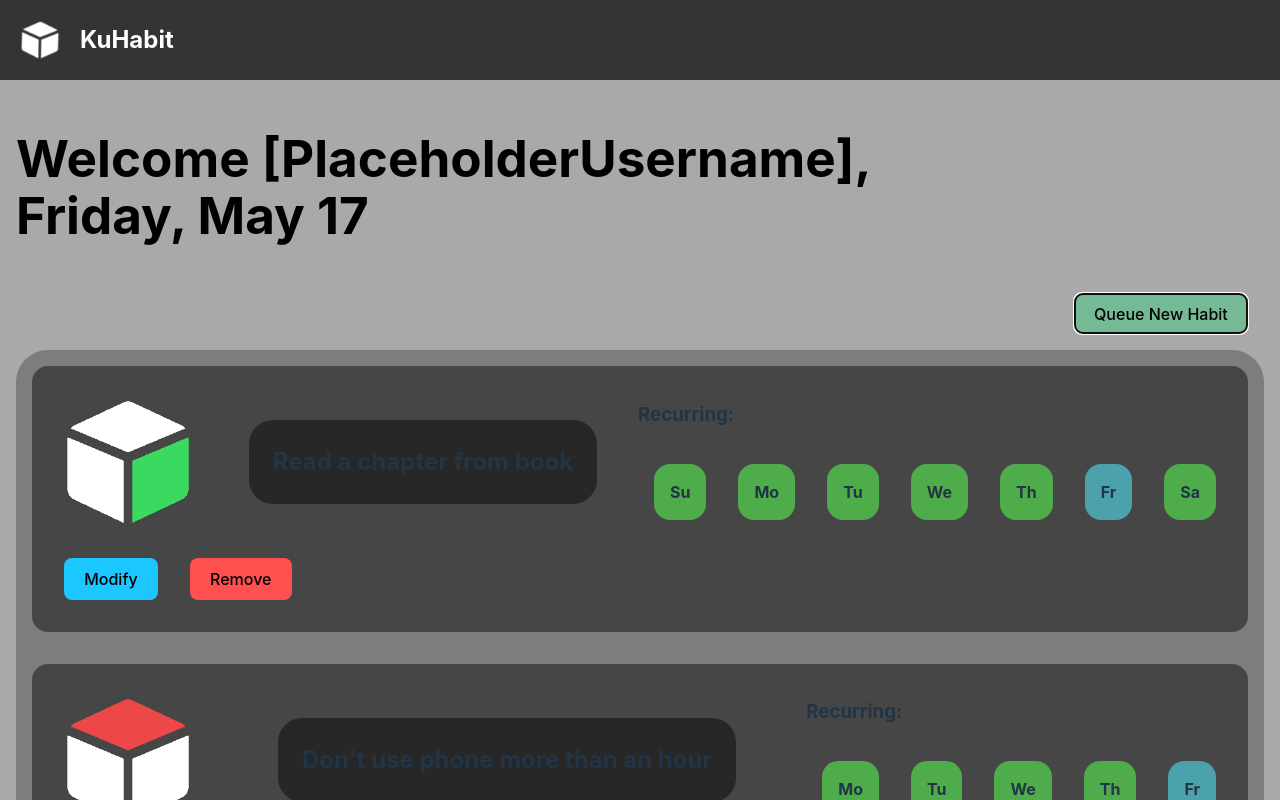
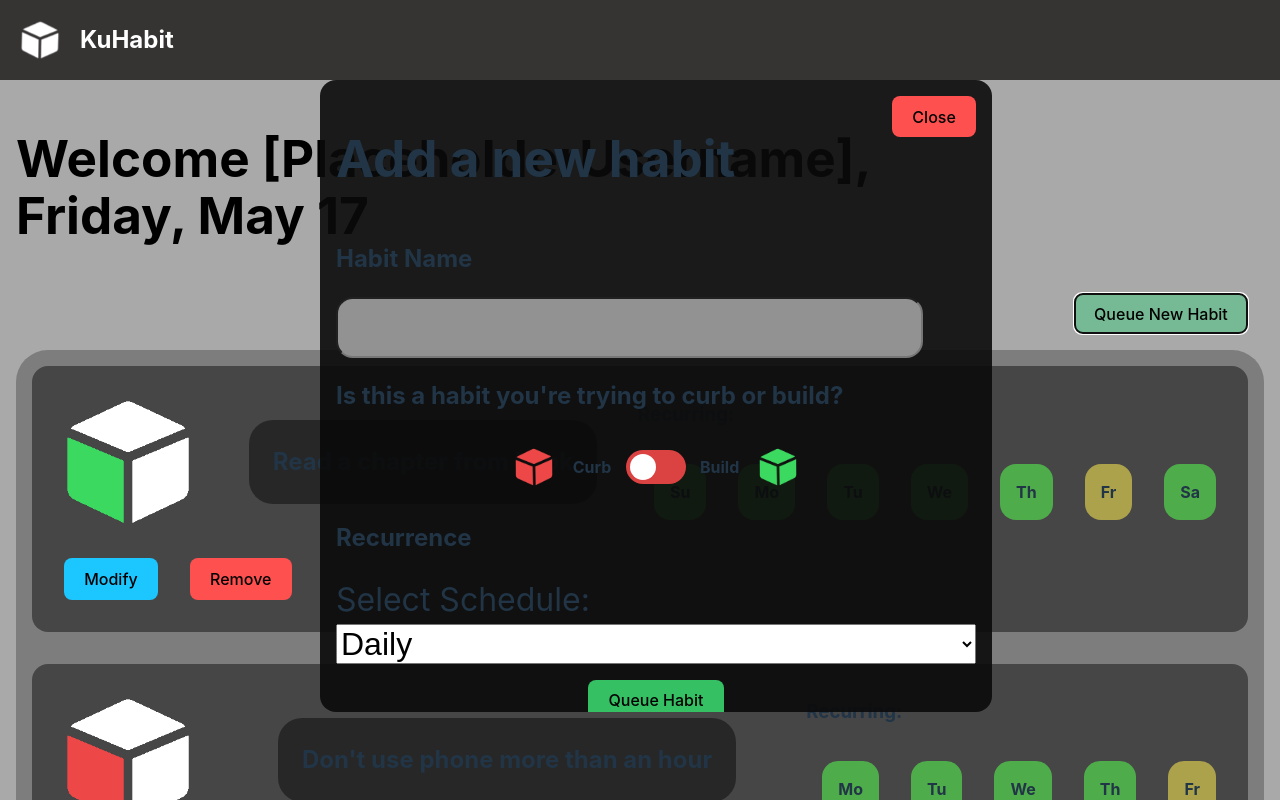
Before and after one commit to ismailmohammad/kuhabit, a React (Vite) app in the folder kuhabit-frontend/: page /dashboard in a window 1280 px wide. Both pictures are taken after a click on the button "Queue New Habit". Shown: the top 800 px of the page. Built offline with nearby package versions, Linux system fonts and the light colour scheme.

Commit message:
New Habit Modal, react-hot-toast

```diff
--- a/kuhabit-frontend/package.json
+++ b/kuhabit-frontend/package.json
@@ -13,6 +13,7 @@
     "@reduxjs/toolkit": "^2.2.5",
     "react": "^18.2.0",
     "react-dom": "^18.2.0",
+    "react-hot-toast": "^2.4.1",
     "react-redux": "^9.1.2",
     "react-router-dom": "^6.23.1",
     "redux": "^5.0.1",
--- a/kuhabit-frontend/src/components/Dashboard/Dashboard.tsx
+++ b/kuhabit-frontend/src/components/Dashboard/Dashboard.tsx
@@ -18,6 +18,8 @@ import CubeGreenTop from '../../assets/cube-logo-green-top.png';
 import CubeGreenRight from '../../assets/cube-logo-green-right.png';
 import CubeGreenLeft from '../../assets/cube-logo-green-left.png';
 import { useState } from "react";
+import NewHabitModal from "./NewHabitModal";
+import toast from "react-hot-toast";
 
 const negativeHabitLogos = [CubeRedTop, CubeRedRight, CubeRedLeft];
 const positiveHabitLogos = [CubeGreenLeft, CubeGreenRight, CubeGreenTop];
@@ -109,12 +111,13 @@ export default function Dashboard() {
         if (!update) return;
 
         setMockHabits((prevHabits) => {
-            const updatedHabits = { ...prevHabits };
+            const updatedHabits: any = { ...prevHabits };
             if (updatedHabits[id]) {
                 updatedHabits[id].complete = true;
             }
+            toast.success(`Marked '${updatedHabits[id].name}' as complete`)
             return updatedHabits;
-        });
+        })
     };
 
     function formatDate(date: Date) {
@@ -123,6 +126,32 @@ export default function Dashboard() {
 
     const date = formatDate(new Date());
 
+    // New Habit Modal
+    const [showModal, setShowModal] = useState(false);
+    const toggleModal = () => {
+        setShowModal(!showModal);
+    };
+
+    const generateUniqueId = (): number => {
+        let newId = Math.floor(Math.random() * 10000);
+        while (mockHabits[newId]) {
+          newId = Math.floor(Math.random() * 10000);
+        }
+        return newId;
+      };
+
+    const createHabit = (habit: HabitType) => {
+        const newHabit: HabitType = {
+            id: generateUniqueId(),
+            complete: false,
+            name: habit.name,
+            recurrence: habit.recurrence,
+            positiveType: habit.positiveType
+        }
+        setMockHabits((prevHabits) => {
+            return { ...prevHabits, [newHabit.id]: newHabit };
+        });
+    }
 
     return(
         <>
@@ -130,7 +159,7 @@ export default function Dashboard() {
             <DashboardContainer>
                 <h1 style={{ color: "black"}}>Welcome [PlaceholderUsername],<br/><span>{date}</span></h1>
                 <AddHabitContainer>
-                    <AddHabitButton>Queue New Habit</AddHabitButton>
+                    <AddHabitButton onClick={toggleModal}>Queue New Habit</AddHabitButton>
                 </AddHabitContainer>
                 <HabitsContainer>
                     {Object.values(mockHabits).map((habit: HabitType) => {
@@ -143,6 +172,7 @@ export default function Dashboard() {
                     })}
                 </HabitsContainer>
             </DashboardContainer>
+            <NewHabitModal showModal={showModal} toggleModal={toggleModal} createHabit={createHabit}></NewHabitModal>
         </>
     );
 }
--- a/kuhabit-frontend/src/components/Dashboard/Habit.css
+++ b/kuhabit-frontend/src/components/Dashboard/Habit.css
@@ -46,6 +46,10 @@
     background: rgb(75, 161, 172) !important;
 }
 
+.active-day-complete {
+    background: rgb(172, 162, 75) !important;
+}
+
 .habit-edit-actions {
     /* display: flex; */
     align-self: center;
--- a/kuhabit-frontend/src/components/Dashboard/Habit.tsx
+++ b/kuhabit-frontend/src/components/Dashboard/Habit.tsx
@@ -1,6 +1,16 @@
+import { HabitType } from '../../types/habit';
 import './Habit.css';
 
-function Habit({ habitData, imgSrc, deleteHabit, completeDailyHabit }) {
+interface HabitProps {
+    habitData: HabitType,
+    imgSrc: string,
+    deleteHabit: (id: number) => void,
+    completeDailyHabit: (id: number) => void,
+}
+
+function Habit(props: HabitProps) {
+
+    const { habitData, deleteHabit, imgSrc, completeDailyHabit} = props;
 
     function deleteHabitBackend() {
         deleteHabit(habitData.id);
@@ -24,7 +34,8 @@ function Habit({ habitData, imgSrc, deleteHabit, completeDailyHabit }) {
                 <div className='recurring-days'>
                     {habitData.recurrence.split('-').map((day: string) => {
                         if (new Date().toLocaleDateString('en-US', {weekday: 'long'}).startsWith(day)) {
-                            return <h4 className='day active-day'>{day}</h4>
+                            const markActiveDay = habitData.complete ? 'day active-day' : 'day active-day-complete'
+                            return <h4 className={markActiveDay}>{day}</h4>
                         }
                         return (<h4 className='day'>{day}</h4>)
                     })}
--- /dev/null
+++ b/kuhabit-frontend/src/components/Dashboard/NewHabitModal.css
@@ -0,0 +1,125 @@
+/* Slider css from https://www.w3schools.com/howto/howto_css_switch.asp */
+ /* The switch - the box around the slider */
+ .switch {
+    position: relative;
+    display: inline-block;
+    width: 60px;
+    height: 34px;
+  }
+
+  /* Hide default HTML checkbox */
+  .switch input {
+    opacity: 0;
+    width: 0;
+    height: 0;
+  }
+
+  /* The slider */
+  .slider {
+    position: absolute;
+    cursor: pointer;
+    top: 0;
+    left: 0;
+    right: 0;
+    bottom: 0;
+    background-color: #db4242;
+    -webkit-transition: .4s;
+    transition: .4s;
+  }
+
+  .slider:before {
+    position: absolute;
+    content: "";
+    height: 26px;
+    width: 26px;
+    left: 4px;
+    bottom: 4px;
+    background-color: white;
+    -webkit-transition: .4s;
+    transition: .4s;
+  }
+
+  input:checked + .slider {
+    background-color: #35c063;
+  }
+
+  input:focus + .slider {
+    box-shadow: 0 0 1px #35c063;
+  }
+
+  input:checked + .slider:before {
+    -webkit-transform: translateX(26px);
+    -ms-transform: translateX(26px);
+    transform: translateX(26px);
+  }
+
+  /* Rounded sliders */
+  .slider.round {
+    border-radius: 34px;
+  }
+
+  .slider.round:before {
+    border-radius: 50%;
+  }
+
+  /* App CSS */
+
+  .curb-build-switch-container {
+    display: flex;
+    justify-content: space-evenly;
+    flex-direction: row;
+    width: 50%;
+    position: relative;
+    left: 25%;
+    align-items: center;
+  }
+
+  .cube-toggle-logo {
+    max-height: 3em;
+    max-width: 3em;
+    animation: logo-jiggle infinite 1s linear;
+  }
+
+  form {
+    display: flex;
+    flex-direction: column;
+  }
+
+  form input {
+    width: 90%;
+    padding-left: 5px;
+    background: rgba(255, 255, 255, 0.527);
+    font-size: 3em;
+    border-radius:0.35em;
+}
+
+.select-schedule {
+  font-size: 2em;
+  margin-right: 1em;
+}
+
+.select-schedule select {
+  font-size: 1em;
+  border-radius: 0.5em;
+}
+
+.select-schedule-options {
+  font-size: 2em;
+}
+
+.days-selected {
+  display: flex;
+  flex-direction: column;
+}
+
+.days-selected input {
+  cursor: pointer;
+}
+
+.create-habit-button {
+  display: flex;
+  align-self: center;
+  background-color: #35c063;
+  justify-self: center;
+  margin: 1em;
+}
--- /dev/null
+++ b/kuhabit-frontend/src/components/Dashboard/NewHabitModal.tsx
@@ -0,0 +1,170 @@
+import { useState } from "react";
+import styled from "styled-components";
+import './NewHabitModal.css'
+
+import CurbCube from '../../assets/cube-logo-red.png';
+import BuildCube from '../../assets/cube-logo-green.png';
+import { HabitType } from "../../types/habit";
+
+const HabitModal = styled.div`
+    height: 75vh;
+    width: 50vw;
+    border-radius: 1em;
+    padding: 1em;
+    position: absolute;
+    top: 10%;
+    left: 25%;
+    background-color: rgba(10, 10, 10, 0.90);
+    box-shadow: black;
+    transition: all ease-in-out;
+    overflow: auto;
+`;
+
+const CloseModalButton = styled.button`
+    position: absolute;
+    right: 1em;
+    background-color: rgb(255, 80, 80);
+`;
+
+interface NewHabitModalProps {
+    showModal: boolean,
+    toggleModal: () => void,
+    createHabit: (habit: HabitType) => void
+}
+
+const NewHabitModal = (props: NewHabitModalProps) => {
+    const [habitName, setHabitName] = useState("");
+    const [positiveType, setPositiveType] = useState(false);
+    const [selection, setSelection] = useState<string>('Daily');
+    const [customDays, setCustomDays] = useState<{ [key: string]: boolean }>({
+        Su: false,
+        Mo: false,
+        Tu: false,
+        We: false,
+        Th: false,
+        Fr: false,
+        Sa: false,
+    });
+
+    const togglePositiveType = () => {
+        setPositiveType((prevType) => {
+            return!prevType
+        })
+    }
+
+    const handleSelectChange = (event: React.ChangeEvent<HTMLSelectElement>) => {
+        setSelection(event.target.value);
+      };
+
+      const handleCheckboxChange = (event: React.ChangeEvent<HTMLInputElement>) => {
+        setCustomDays({
+          ...customDays,
+          [event.target.name]: event.target.checked,
+        });
+      };
+
+      const dayLabels: { [key: string]: string } = {
+        Su: 'Sunday',
+        Mo: 'Monday',
+        Tu: 'Tuesday',
+        We: 'Wednesday',
+        Th: 'Thursday',
+        Fr: 'Friday',
+        Sa: 'Saturday',
+      };
+
+      const generateRecurrenceString = () => {
+        return Object.keys(customDays)
+          .filter((day) => customDays[day])
+          .join('-');
+      };
+
+      const addHabit = (e: React.FormEvent) => {
+        e.preventDefault();
+        let recurrence = "Su-Mo-Tu-We-Th-Fr-Sa";
+        if (selection === "Weekdays") {
+            recurrence = "Mo-Tu-We-Th-Fr";
+        } else if (selection === "Weekends") {
+            recurrence = "Su-Sa";
+        } else if (selection === "Custom") {
+            recurrence = generateRecurrenceString();
+
+        }
+        const newHabit: HabitType = {
+            id: 0,
+            name: habitName,
+            complete: false,
+            positiveType: positiveType,
+            recurrence: recurrence
+        }
+        props.createHabit(newHabit);
+        console.log("clicked");
+        setHabitName("");
+        props.toggleModal();
+      }
+
+
+
+    return props.showModal ? (
+        <HabitModal>
+            <CloseModalButton onClick={props.toggleModal}>Close</CloseModalButton>
+            <form onSubmit={addHabit}>
+            <h1>Add a new habit</h1>
+            <h2>Habit Name</h2>
+            <input
+                className="habit-name"
+                type="text"
+                value={habitName}
+                onChange={(e) => setHabitName(e.target.value)}
+                required
+            />
+            <h2>Is this a habit you're trying to curb or build?</h2>
+            <div className="curb-build-switch-container">
+                <img className="cube-toggle-logo" src={CurbCube}></img>
+                <h4>Curb</h4>
+                <label className="switch">
+                    <input type="checkbox"
+                        checked={positiveType}
+                        onChange={() => {togglePositiveType()}}
+                    />
+                    <span className="slider round"></span>
+                </label>
+                <h4>Build</h4>
+                <img src={BuildCube} className="cube-toggle-logo"></img>
+            </div>
+            <h2>Recurrence</h2>
+                <label className="select-schedule">
+                    Select Schedule:
+                </label>
+                <select className="select-schedule-options" value={selection} onChange={handleSelectChange}>
+                        <option value="Daily">Daily</option>
+                        <option value="Weekdays">Weekdays</option>
+                        <option value="Weekends">Weekends</option>
+                        <option value="Custom">Custom</option>
+                    </select>
+                {selection === 'Custom' && (
+                    <div>
+                        <h3>Select Days:</h3>
+                        {Object.keys(dayLabels).map((day) => (
+                            <div className="days-selected">
+                                <label key={day}>
+                                    {dayLabels[day]}
+                                </label>
+                                <input
+                                    type="checkbox"
+                                    name={day}
+                                    key={day}
+                                    checked={customDays[day]}
+                                    onChange={handleCheckboxChange}
+                                />
+                            </div>
+                        ))}
+                    </div>
+                )}
+                <button className="create-habit-button" type="submit">Queue Habit</button>
+            </form>
+        </HabitModal>
+    ) : null;
+}
+
+export default NewHabitModal;
--- a/kuhabit-frontend/src/components/UserActionPages/LoginPage.tsx
+++ b/kuhabit-frontend/src/components/UserActionPages/LoginPage.tsx
@@ -2,6 +2,7 @@ import React, { useState } from "react";
 import Header from "../Header";
 import "./LoginPage.css";
 import { Link, useNavigate } from "react-router-dom";
+import toast from "react-hot-toast";
 
 const LoginPage = () => {
     const [email, setEmail] = useState('');
@@ -12,7 +13,10 @@ const LoginPage = () => {
     const handleLogin = (e: React.FormEvent) => {
         e.preventDefault();
         if (email === "a@b.com" && password === "password") {
+            toast.success("Successfully logged in.");
             navigate("/dashboard")
+        } else {
+            toast.error("Email or password is incorrect");
         }
     }
 
--- a/kuhabit-frontend/src/main.tsx
+++ b/kuhabit-frontend/src/main.tsx
@@ -14,6 +14,7 @@ import {
   RouterProvider,
 } from "react-router-dom";
 import LoginPage from './components/UserActionPages/LoginPage.tsx'
+import { Toaster } from 'react-hot-toast'
 
 const router = createBrowserRouter([
   {
@@ -41,6 +42,7 @@ const router = createBrowserRouter([
 ReactDOM.createRoot(document.getElementById('root')!).render(
   <Provider store={store}>
     <React.StrictMode>
+      <Toaster></Toaster>
       <RouterProvider router={router} />
     </React.StrictMode>
   </Provider>,
```
Also changed, not shown: 1 other file (tests, documents, lock files or other folders).
